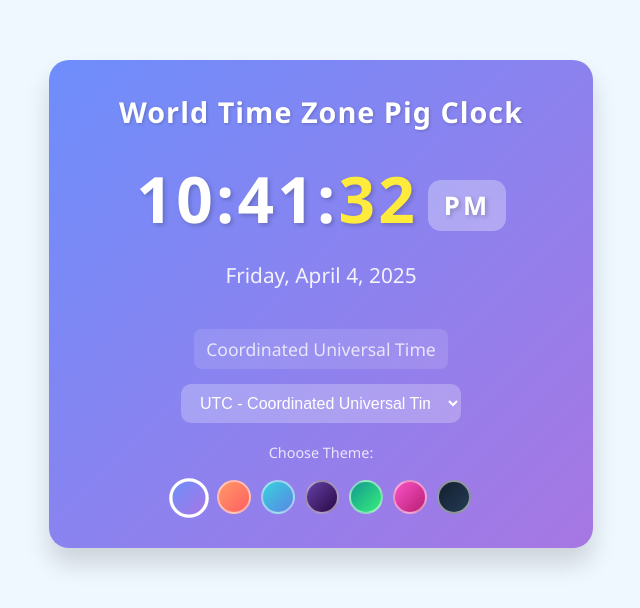
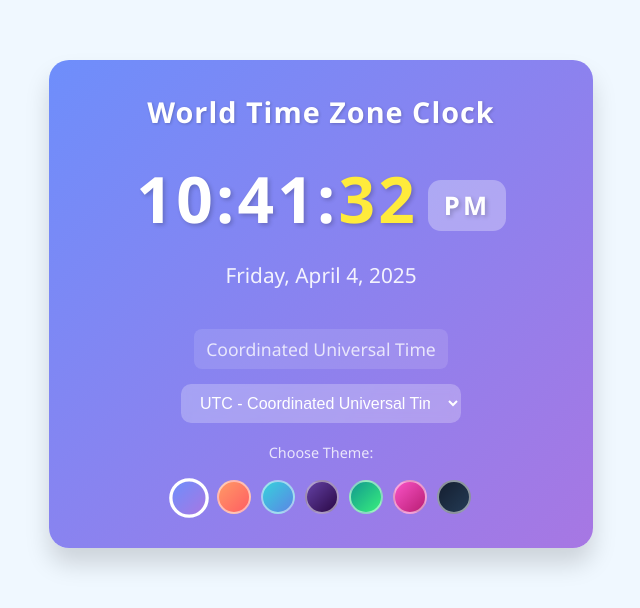
Before and after one commit to hypmcbs/worldclock, a plain HTML site: page index.html in a window 1280 px wide. Shown: the part 112-720 px from the top of the page, without its empty margins (319-959 px from the left). Drawn offline with Linux system fonts and the light colour scheme.

Commit message:
Update index.html

```diff
--- a/index.html
+++ b/index.html
@@ -138,7 +138,7 @@
 </head>
 <body>
   <div class="clock-container" id="clock-container">
-    <h2>World Time Zone Pig Clock</h2>
+    <h2>World Time Zone Clock</h2>
     <div class="time">
       <span id="clock">00:00:00</span><span class="ampm-inline" id="ampm">AM</span>
     </div>
```
